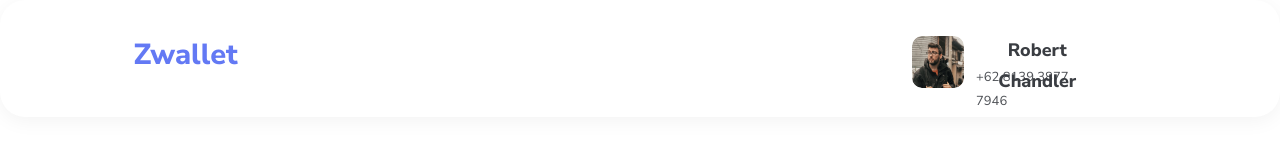
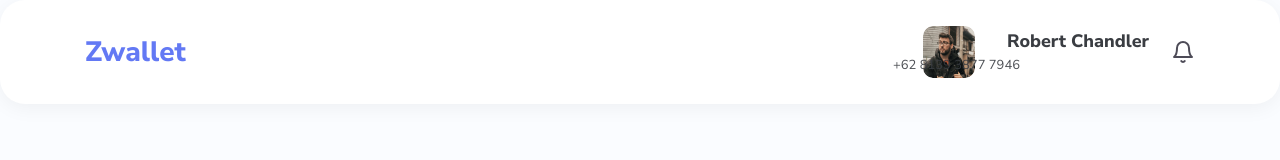
Before and after one commit to a7cha/zwallet, a plain HTML site: page homepage.html in a window 1280 px wide. Drawn offline with nearby package versions, Linux system fonts and the light colour scheme.

Commit message:
fix navbar

```diff
--- a/css/style.css
+++ b/css/style.css
@@ -218,33 +218,16 @@ input[type=password]{
     display: flex;
     justify-content: center;
     align-items: center;
-} 	}
-
-nav{
-    position: absolute;
-    left: 0%;
-    right: 0%;
-    top: 0%;
-    bottom: 85.43%;
-
-    /* Zwallet/White */
-
-    background: #FFFFFF;
-    box-shadow: 0px 4px 20px rgba(0, 0, 0, 0.05);
-    border-radius: 25px;
+}
 }
 
 #zwallet-icon-blue{
-    position: absolute;
-    left: 10.42%;
-    right: 82.78%;
-    top: 30.2%;
-    bottom: 90.63%;
+
 
     font-family: Nunito Sans;
     font-style: normal;
     font-weight: bold;
-    font-size: 29px;
+    font-size: 21pt;
     line-height: 40px;
     /* identical to box height */
 
@@ -252,6 +235,11 @@ nav{
     /* Zwallet/Primary */
 
     color: #6379F4;
+}
+.myNav{
+    background-color: rgb(255,255,255,1);
+    box-shadow: 0px 4px 20px rgba(0, 0, 0, 0.05);
+    border-radius: 25px;
 }
 
 #nav-pic{
@@ -265,31 +253,14 @@ nav{
     border-radius: 10px;
 }
 
-#profileName{
+
+
+#profile-number{
     position: absolute;
-    left: 76.25%;
-    right: 14.17%;
-    top: 30.37%;
-    bottom: 92.4%;
 
-    font-family: Nunito Sans;
-    font-style: normal;
-    font-weight: bold;
-    font-size: 18px;
-    line-height: 31px;
-    /* identical to box height, or 172% */
+    right : 20em;
+    top: 51%;
 
-    text-align: center;
-
-    color: #3A3D42;
-}
-
-#profileNumber{
-    position: absolute;
-    left: 76.25%;
-    right: 14.93%;
-    top: 55.6%;
-    bottom: 89.91%;
 
     font-family: Nunito Sans;
     font-style: normal;
@@ -301,3 +272,32 @@ nav{
 
     color: rgba(58, 61, 66, 0.9);
 }
+
+#profile-name{
+    position: relative;
+
+    right : 1em;
+    top: 51%;
+
+    font-family: Nunito Sans;
+    font-style: normal;
+    font-weight: bold;
+    font-size: 18px;
+    line-height: 31px;
+    /* identical to box height, or 172% */
+
+
+
+    color: #3A3D42;
+}
+
+#profile-picture{
+    position: relative;
+    margin-right: 50px;
+
+    top: 10.58%;
+    bottom: 90.01%;
+
+    background-blend-mode: normal;
+    border-radius: 10px;
+}
--- a/homepage.html
+++ b/homepage.html
@@ -10,18 +10,22 @@
     <!-- Font Bold -->
     <link href="https://fonts.googleapis.com/css2?family=Nunito+Sans:wght@400;800&display=swap" rel="stylesheet">
 </head>
-<body>
-    <nav>
-        <h1 id="zwallet-icon-blue">Zwallet</h1>
-        <img  id="nav-pic" src="components/profile1.png" alt="">
-        <p id="profileName">Robert Chandler</p>
-        <p id="profileNumber">+62 8139 3877 7946</p>
-    </nav>
+<body style="background-color: #fafcff;">
+    <nav class="navbar myNav navbar-dark">
+        <!-- Navbar content -->
+        <div class="container">
+            <h2 class="mt-4 mb-4" id="zwallet-icon-blue">Zwallet</h2>
+            <div class="d-flex flex-row">
+                <img id="profile-picture" src="components/profile1.png" alt="">
+                <p id="profile-name">Robert Chandler</p>
+                <p id="profile-number">+62 8139 3877 7946</p>
+                <img class="ml-1" src="components/bell.svg" alt="">
+            </div>
 
-    <div class="myContainer">
+        </div>
 
+      </nav>
 
-    </div>
     <script src="https://code.jquery.com/jquery-3.5.1.slim.min.js" integrity="sha384-DfXdz2htPH0lsSSs5nCTpuj/zy4C+OGpamoFVy38MVBnE+IbbVYUew+OrCXaRkfj" crossorigin="anonymous"></script>
     <script src="https://cdn.jsdelivr.net/npm/popper.js@1.16.1/dist/umd/popper.min.js" integrity="sha384-9/reFTGAW83EW2RDu2S0VKaIzap3H66lZH81PoYlFhbGU+6BZp6G7niu735Sk7lN" crossorigin="anonymous"></script>
     <script src="https://stackpath.bootstrapcdn.com/bootstrap/4.5.2/js/bootstrap.min.js" integrity="sha384-B4gt1jrGC7Jh4AgTPSdUtOBvfO8shuf57BaghqFfPlYxofvL8/KUEfYiJOMMV+rV" crossorigin="anonymous"></script>
```
Also changed, not shown: index.html (added, +81 -0 lines), components/bell.svg (added).
